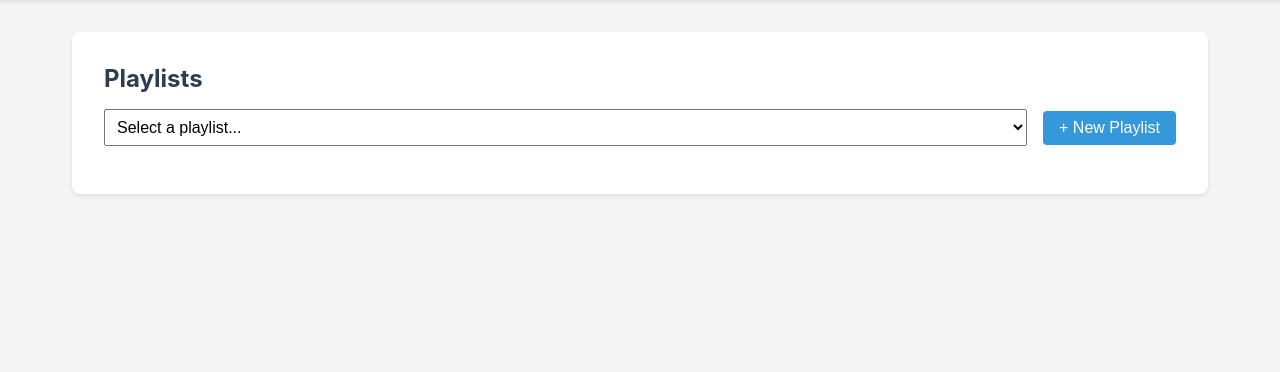
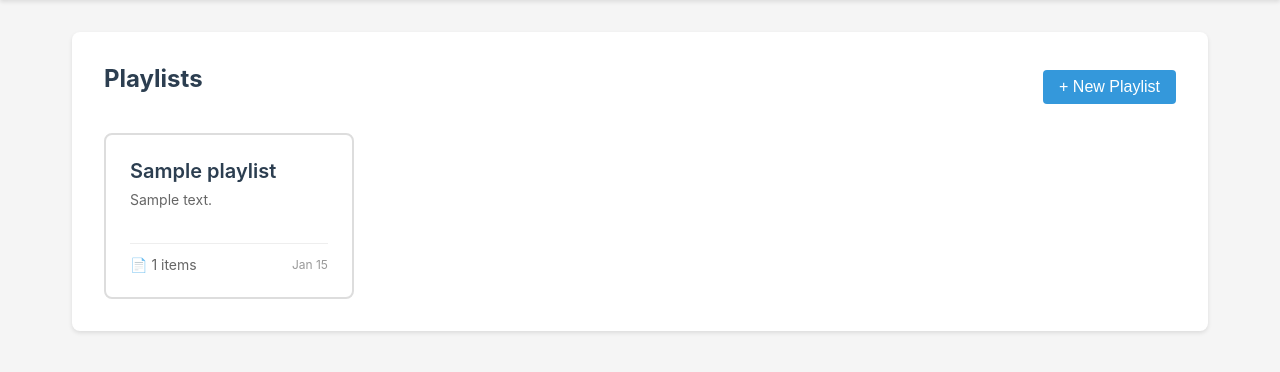
Before and after one commit to wazzasay/sic-digital-signage, a Flask app: page /admin/playlists in a window 1280 px wide. Shown: the part 61-433 px from the top of the page. Run offline with Flask 3, Linux system fonts and the light colour scheme; the visitor is signed in with stand-in values (Sample User, id 1); tables that the repository leaves empty hold one stand-in row (values such as "Sample post"); some libraries are stand-ins or nearby versions.

Commit message:
Add real image thumbnails and card-based playlist UI
Features added:
- Real image thumbnails in content library and playlist items
- New thumbnail API endpoint (/api/content/<id>/thumbnail)
- Card-based playlist layout instead of dropdown
- Visual playlist cards showing name, description, item count, date
- Click playlist card to edit
- Hover to show delete button on cards
- Selected playlist highlighted
- Smooth scroll to builder when playlist selected

UI improvements:
- Actual image previews (low-res via browser scaling)
- Professional card grid layout
- Better visual hierarchy
- Icons for video content (thumbnails future enhancement)
- Cleaner, more intuitive workflow

```diff
--- a/server/routes/api.py
+++ b/server/routes/api.py
@@ -117,6 +117,30 @@ def download_content(content_id):
 
     return send_file(file_path, as_attachment=True)
 
+@bp.route('/content/<int:content_id>/thumbnail', methods=['GET'])
+def get_content_thumbnail(content_id):
+    """Get content thumbnail/preview"""
+    content = Content.query.get(content_id)
+
+    if not content:
+        return jsonify({'error': 'Content not found'}), 404
+
+    if content.content_type == 'webpage':
+        return jsonify({'error': 'Webpages have no thumbnail'}), 400
+
+    file_path = os.path.join(current_app.config['UPLOAD_FOLDER'], content.file_path)
+
+    if not os.path.exists(file_path):
+        return jsonify({'error': 'File not found'}), 404
+
+    # For images, serve directly (browser will resize via CSS)
+    # For videos, we'd need thumbnail generation (future enhancement)
+    if content.content_type == 'image':
+        return send_file(file_path, mimetype=content.mime_type)
+    else:
+        # For videos, return placeholder for now
+        return jsonify({'error': 'Video thumbnails not yet supported'}), 400
+
 @bp.route('/upload', methods=['POST'])
 def upload_content():
     """Upload content file"""
--- a/server/templates/base.html
+++ b/server/templates/base.html
@@ -434,6 +434,100 @@
         .btn-icon:hover {
             transform: scale(1.2);
         }
+
+        /* Playlist cards */
+        .playlist-cards {
+            display: grid;
+            grid-template-columns: repeat(auto-fill, minmax(250px, 1fr));
+            gap: 1.5rem;
+            margin-top: 1.5rem;
+        }
+
+        .playlist-card {
+            background: white;
+            border: 2px solid #ddd;
+            border-radius: 8px;
+            padding: 1.5rem;
+            cursor: pointer;
+            transition: all 0.3s ease;
+            position: relative;
+        }
+
+        .playlist-card:hover {
+            transform: translateY(-4px);
+            box-shadow: 0 6px 12px rgba(0,0,0,0.15);
+            border-color: #667eea;
+        }
+
+        .playlist-card.selected {
+            border-color: #667eea;
+            background: #f0f0ff;
+        }
+
+        .playlist-card-header {
+            display: flex;
+            justify-content: space-between;
+            align-items: start;
+            margin-bottom: 0.75rem;
+        }
+
+        .playlist-card-title {
+            font-size: 1.25rem;
+            font-weight: 600;
+            color: #2c3e50;
+            margin-bottom: 0.5rem;
+        }
+
+        .playlist-card-description {
+            color: #666;
+            font-size: 0.875rem;
+            margin-bottom: 0.75rem;
+            min-height: 2.5rem;
+        }
+
+        .playlist-card-meta {
+            display: flex;
+            justify-content: space-between;
+            align-items: center;
+            padding-top: 0.75rem;
+            border-top: 1px solid #eee;
+        }
+
+        .playlist-card-items {
+            font-size: 0.875rem;
+            color: #666;
+        }
+
+        .playlist-card-delete {
+            position: absolute;
+            top: 0.75rem;
+            right: 0.75rem;
+            background: #e74c3c;
+            color: white;
+            border: none;
+            border-radius: 4px;
+            padding: 0.25rem 0.5rem;
+            font-size: 0.75rem;
+            cursor: pointer;
+            opacity: 0;
+            transition: opacity 0.3s;
+        }
+
+        .playlist-card:hover .playlist-card-delete {
+            opacity: 1;
+        }
+
+        .playlist-card-delete:hover {
+            background: #c0392b;
+        }
+
+        /* Image thumbnails */
+        .content-thumbnail img,
+        .playlist-item-thumbnail img {
+            width: 100%;
+            height: 100%;
+            object-fit: cover;
+        }
     </style>
     {% block styles %}{% endblock %}
 </head>
--- a/server/templates/playlists.html
+++ b/server/templates/playlists.html
@@ -4,29 +4,46 @@
 
 {% block content %}
 <div class="card">
+    <div style="display: flex; justify-content: space-between; align-items: center;">
         <h2>Playlists</h2>
-
-    <!-- Playlist Selection/Creation -->
-    <div style="display: flex; gap: 1rem; align-items: center; margin-bottom: 1rem;">
-        <select id="playlistSelect" style="flex: 1; padding: 0.5rem; font-size: 1rem;">
-            <option value="">Select a playlist...</option>
-            {% for playlist in playlists %}
-            <option value="{{ playlist.id }}">{{ playlist.name }}</option>
-            {% endfor %}
-        </select>
         <button class="btn btn-primary" onclick="showCreatePlaylistModal()">+ New Playlist</button>
-        <button class="btn btn-danger" id="deletePlaylistBtn" onclick="deleteCurrentPlaylist()" style="display: none;">Delete Playlist</button>
     </div>
 
-    <!-- Playlist Name Display -->
-    <div id="playlistHeader" style="display: none;">
-        <h3 id="playlistName" style="margin-bottom: 0.5rem;"></h3>
-        <p id="playlistDescription" style="color: #666; margin-bottom: 1rem;"></p>
+    <!-- Playlist Cards -->
+    <div class="playlist-cards">
+        {% for playlist in playlists %}
+        <div class="playlist-card" data-playlist-id="{{ playlist.id }}" onclick="selectPlaylist({{ playlist.id }})">
+            <button class="playlist-card-delete" onclick="event.stopPropagation(); deletePlaylist({{ playlist.id }}, '{{ playlist.name }}')">Delete</button>
+            <div class="playlist-card-title">{{ playlist.name }}</div>
+            <div class="playlist-card-description">{{ playlist.description or 'No description' }}</div>
+            <div class="playlist-card-meta">
+                <div class="playlist-card-items">📄 {{ playlist.items|length }} items</div>
+                <div style="font-size: 0.75rem; color: #999;">{{ playlist.updated_at.strftime('%b %d') }}</div>
+            </div>
+        </div>
+        {% endfor %}
+
+        {% if not playlists %}
+        <div style="grid-column: 1 / -1; text-align: center; padding: 3rem; color: #999;">
+            No playlists yet. Click "+ New Playlist" to create one.
+        </div>
+        {% endif %}
     </div>
 </div>
 
-<!-- Playlist Builder Layout -->
-<div class="playlist-layout" id="playlistBuilder" style="display: none;">
+<!-- Playlist Builder (shown when playlist selected) -->
+<div id="playlistBuilderSection" style="display: none;">
+    <div class="card">
+        <div style="display: flex; justify-content: space-between; align-items: center; margin-bottom: 1rem;">
+            <div>
+                <h3 id="playlistName" style="margin-bottom: 0.25rem;"></h3>
+                <p id="playlistDescription" style="color: #666; margin: 0;"></p>
+            </div>
+            <button class="btn btn-success" onclick="savePlaylist()">Save Playlist</button>
+        </div>
+    </div>
+
+    <div class="playlist-layout">
         <!-- Content Library -->
         <div class="content-library">
             <h3>Content Library</h3>
@@ -36,7 +53,7 @@
                 <div class="content-item" draggable="true" data-content-id="{{ content.id }}" data-content='{{ content.to_dict()|tojson }}'>
                     <div class="content-thumbnail">
                         {% if content.content_type == 'image' %}
-                    🖼️
+                        <img src="/api/content/{{ content.id }}/thumbnail" alt="{{ content.name }}" loading="lazy">
                         {% elif content.content_type == 'video' %}
                         🎬
                         {% else %}
@@ -58,7 +75,7 @@
                 <div id="emptyMessage">Drag content here to build your playlist</div>
                 <div id="playlistItems"></div>
             </div>
-        <button class="btn btn-success" onclick="savePlaylist()" style="margin-top: 1rem; width: 100%;">Save Playlist</button>
+        </div>
     </div>
 </div>
 
@@ -89,15 +106,18 @@
     let playlistItems = [];
     let draggedElement = null;
 
-    // Load playlist when selected
-    document.getElementById('playlistSelect').addEventListener('change', (e) => {
-        const playlistId = e.target.value;
-        if (playlistId) {
+    function selectPlaylist(playlistId) {
+        // Remove selected class from all cards
+        document.querySelectorAll('.playlist-card').forEach(card => {
+            card.classList.remove('selected');
+        });
+
+        // Add selected class to clicked card
+        document.querySelector(`[data-playlist-id="${playlistId}"]`).classList.add('selected');
+
+        // Load playlist
         loadPlaylist(playlistId);
-        } else {
-            hidePlaylistBuilder();
     }
-    });
 
     async function loadPlaylist(playlistId) {
         try {
@@ -115,10 +135,8 @@
     }
 
     function displayPlaylist() {
-        // Show builder
-        document.getElementById('playlistBuilder').style.display = 'grid';
-        document.getElementById('playlistHeader').style.display = 'block';
-        document.getElementById('deletePlaylistBtn').style.display = 'inline-block';
+        // Show builder section
+        document.getElementById('playlistBuilderSection').style.display = 'block';
 
         // Set header
         document.getElementById('playlistName').textContent = currentPlaylist.name;
@@ -127,14 +145,9 @@
         // Load items
         playlistItems = currentPlaylist.items || [];
         renderPlaylistItems();
-    }
 
-    function hidePlaylistBuilder() {
-        document.getElementById('playlistBuilder').style.display = 'none';
-        document.getElementById('playlistHeader').style.display = 'none';
-        document.getElementById('deletePlaylistBtn').style.display = 'none';
-        currentPlaylist = null;
-        playlistItems = [];
+        // Scroll to builder
+        document.getElementById('playlistBuilderSection').scrollIntoView({ behavior: 'smooth' });
     }
 
     function renderPlaylistItems() {
@@ -157,10 +170,17 @@
                 itemDiv.draggable = true;
                 itemDiv.dataset.index = index;
 
-                const icon = item.content.content_type === 'image' ? '🖼️' : (item.content.content_type === 'video' ? '🎬' : '📄');
+                let thumbnail = '';
+                if (item.content.content_type === 'image') {
+                    thumbnail = `<img src="/api/content/${item.content.id}/thumbnail" alt="${item.content.name}">`;
+                } else if (item.content.content_type === 'video') {
+                    thumbnail = '🎬';
+                } else {
+                    thumbnail = '📄';
+                }
 
                 itemDiv.innerHTML = `
-                    <div class="playlist-item-thumbnail">${icon}</div>
+                    <div class="playlist-item-thumbnail">${thumbnail}</div>
                     <div class="playlist-item-info">
                         <div class="playlist-item-name">${item.content.name}</div>
                         <div style="font-size: 0.875rem; color: #666;">${item.content.content_type}</div>
@@ -360,15 +380,13 @@
         }
     }
 
-    async function deleteCurrentPlaylist() {
-        if (!currentPlaylist) return;
-
-        if (!confirm(`Delete playlist "${currentPlaylist.name}"?`)) {
+    async function deletePlaylist(playlistId, playlistName) {
+        if (!confirm(`Delete playlist "${playlistName}"?`)) {
             return;
         }
 
         try {
-            const response = await fetch(`/admin/playlist/${currentPlaylist.id}/delete`, {
+            const response = await fetch(`/admin/playlist/${playlistId}/delete`, {
                 method: 'POST'
             });
 
```
Lines whose indentation alone changed are shown as unchanged.
